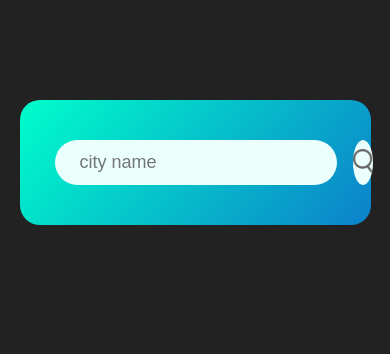
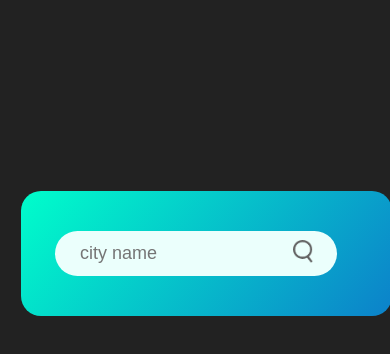
Before and after one commit to Ayushi-Khare/Weather_Site, a plain HTML site: page index.html in a window 390 px wide. Drawn offline with Linux system fonts and the light colour scheme.

Commit message:
adding responsive behaviour

```diff
--- a/index.html
+++ b/index.html
@@ -10,7 +10,7 @@
    <div class="card">
         <div class="search">
             <input type="text" placeholder="city name" spellcheck="false">
-            <button><img src="images/search.png"></button>
+            <button class="search-btn"><img src="images/search.png"></button>
         </div>
         <div class="error">
             <p>Invalid City Name</p>
@@ -22,7 +22,7 @@
             <div class="details">
                 <div class="col">
                     <img src="images/humidity.png">
-                    <div>
+                    <div class="col-left">
                         <p class="humidity">50%</p>
                         <p>Humidity</p>
                     </div>
--- a/style.css
+++ b/style.css
@@ -6,13 +6,15 @@
 }
 body{
     background-color: #222;
+    display: grid;
+    place-items: center;
+    height: 60vh;
 }
 .card{
     width: 90%;
     max-width: 470px;
     background: linear-gradient(130deg, #00fecb, #0c81ca);
     color: #fff;
-    margin: 100px auto 0;
     border-radius: 20px;
     padding: 40px 35px;
     text-align: center;
@@ -20,8 +22,9 @@ body{
 .search{
     width: 100%;
     display: flex;
+    padding-left: 5%;
     align-items: center;
-    justify-content: space-between;
+    justify-content: center;
 }
 .search input{
     border:0;
@@ -46,6 +49,10 @@ body{
 }
 .search button img{
     width: 20px;
+}
+.search-btn{
+    position: relative;
+    left: -60px;
 }
 .weather-icon{
     width: 170px;
@@ -90,3 +97,12 @@ body{
     margin-top: 10px;
     display: none;
 }
+@media screen and (max-width: 480px){
+    .details{
+        flex-direction: column;
+        gap: 30px;
+    }
+    .col-left{
+        margin-right: 40px;
+    }
+}
```
